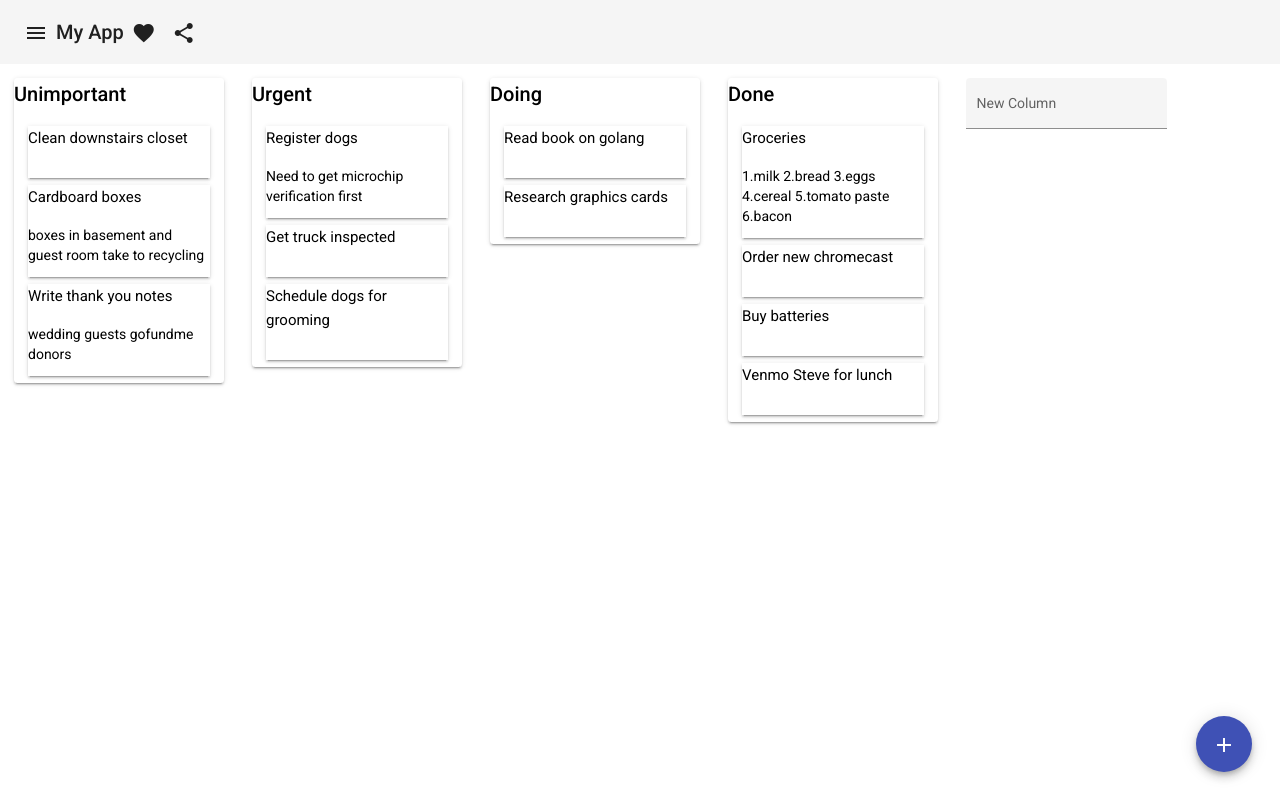
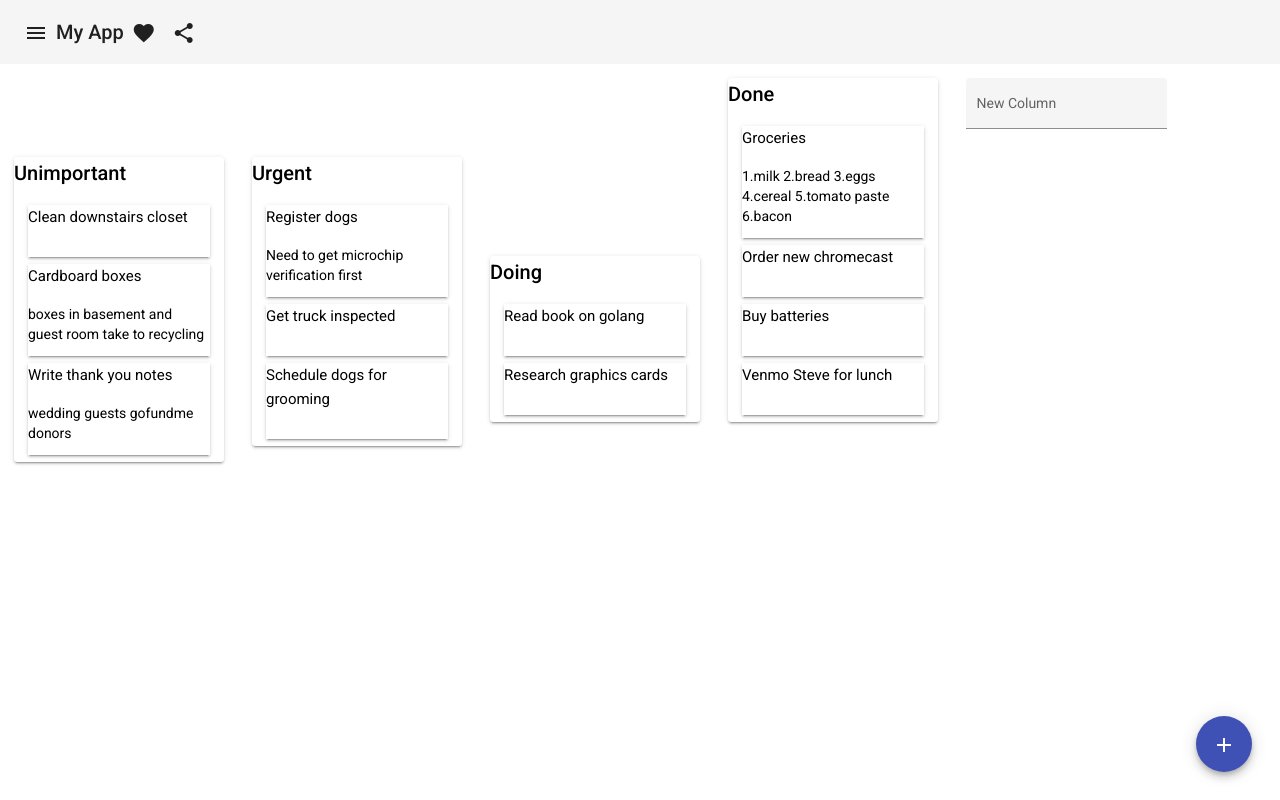
Before and after one commit to tysmithnet/learn-angular-dropndrop, an Angular app in the folder todoapp/: page / in a window 1280 px wide. Built offline with nearby package versions, Linux system fonts and the light colour scheme.

Commit message:
Get card to move in and between lists

```diff
--- a/todoapp/src/app/app.component.css
+++ b/todoapp/src/app/app.component.css
@@ -6,8 +6,13 @@
 
 .column-container {
     display: flex;
+    align-items: flex-start;
     min-width: 1vw;
     min-height: 20em;
+}
+
+.column-list-group {
+    display: inline-block;
 }
 
 .column {
@@ -23,6 +28,7 @@
     margin: .5em 1em;
     display: flex;
     flex-direction: column;
+    background-color: white;
 }
 
 .card-action-button {
--- a/todoapp/src/app/app.component.html
+++ b/todoapp/src/app/app.component.html
@@ -1,38 +1,73 @@
 <mat-toolbar>
-  <button [matMenuTriggerFor]="menu" mat-icon-button class="example-icon" aria-label="Example icon-button with menu icon">
+  <button
+    [matMenuTriggerFor]="menu"
+    mat-icon-button
+    class="example-icon"
+    aria-label="Example icon-button with menu icon"
+  >
     <mat-icon>menu</mat-icon>
   </button>
   <span>My App</span>
   <span class="example-spacer"></span>
-  <button mat-icon-button class="example-icon favorite-icon" aria-label="Example icon-button with heart icon">
+  <button
+    mat-icon-button
+    class="example-icon favorite-icon"
+    aria-label="Example icon-button with heart icon"
+  >
     <mat-icon>favorite</mat-icon>
   </button>
-  <button mat-icon-button class="example-icon" aria-label="Example icon-button with share icon">
+  <button
+    mat-icon-button
+    class="example-icon"
+    aria-label="Example icon-button with share icon"
+  >
     <mat-icon>share</mat-icon>
   </button>
   <mat-menu #menu="matMenu">
-    <button *ngFor="let board of boards; let i = index" mat-menu-item (click)="selectBoard(board)">{{board.title}}</button>
+    <button
+      *ngFor="let board of boards; let i = index"
+      mat-menu-item
+      (click)="selectBoard(board)"
+    >
+      {{ board.title }}
+    </button>
   </mat-menu>
 </mat-toolbar>
 
-<div class="column-container">
-  <div *ngFor="let column of selectedBoard?.columns" class="column mat-elevation-z2">
-    <h2>{{column.title}}</h2>
-    <div class="card mat-elevation-z2" *ngFor="let card of column?.cards">
-      <h4>{{card.title}}</h4>
-      <p>{{card.description}}</p>
-      <div class="card-action-container">
+<div class="column-container" cdkDropList>
+  <div cdkDropListGroup class="column-list-group">
+    <div
+      *ngFor="let column of selectedBoard?.columns"
+      class="column mat-elevation-z2"
+      cdkDrag
+    >
+      <h2>{{ column.title }}</h2>
+      <div cdkDropList [cdkDropListData]="column?.cards">
+        <div
+          class="card mat-elevation-z2"
+          *ngFor="let card of column?.cards"
+          cdkDrag
+        >
+          <h4>{{ card.title }}</h4>
+          <p>{{ card.description }}</p>
+          <div class="card-action-container"></div>
+        </div>
       </div>
     </div>
   </div>
   <div class="column">
     <mat-form-field appearance="fill">
       <mat-label>New Column</mat-label>
-      <input matInput placeholder="Placeholder" [(ngModel)]="newColumnText">
+      <input matInput placeholder="Placeholder" [(ngModel)]="newColumnText" />
     </mat-form-field>
   </div>
 </div>
 
-<button class="add-column-button" mat-fab color="primary" aria-label="Add a column">
+<button
+  class="add-column-button"
+  mat-fab
+  color="primary"
+  aria-label="Add a column"
+>
   <mat-icon>add</mat-icon>
 </button>
--- a/todoapp/src/app/app.component.ts
+++ b/todoapp/src/app/app.component.ts
@@ -10,13 +10,14 @@ export class AppComponent implements OnInit{
 
   title = 'todoapp';
   boards: Board[] = DUMMY_BOARDS;
-  selectedBoard: Board | undefined = DUMMY_BOARDS[0];
+  selectedBoard: Board | undefined;
   newColumnText: string | undefined;
   selectBoard(board: Board | undefined) {
     this.selectedBoard = board;
   }
   ngOnInit(): void {
     // get boards
+    this.selectBoard(DUMMY_BOARDS[0])
   }
   drop(event: CdkDragDrop<string[]>) {
     if (event.previousContainer === event.container) {
--- a/todoapp/src/app/model.ts
+++ b/todoapp/src/app/model.ts
@@ -1,15 +1,18 @@
 export interface Board {
+    id: number | undefined;
     title: string;
     columns: Column[];
 }
 
 export interface Column {
+    id: number | undefined;
     title: string;
     sortOrder: number;
     cards: Card[];
 }
 
 export interface Card {
+    id: number | undefined;
     title: string;
     sortOrder: number;
     description?: string;
@@ -18,80 +21,97 @@ export interface Card {
 export const DUMMY_BOARDS: Board[] = [
     {
         title: "Personal",
+        id: 1,
         columns: [
             {
                 title: "Unimportant",
+                id: 1,
                 sortOrder: 0,
                 cards: [
                     {
                         title: "Clean downstairs closet",
                         sortOrder: 0,
+                        id: 1,
                     },
                     {
                         title: "Cardboard boxes",
                         sortOrder: 1,
-                        description: "boxes in basement and guest room\ntake to recycling"
+                        description: "boxes in basement and guest room\ntake to recycling",
+                        id: 2
                     },
                     {
                         title: "Write thank you notes",
                         sortOrder: 2,
-                        description: "wedding guests\ngofundme donors"
+                        description: "wedding guests\ngofundme donors",
+                        id: 3
                     }
                 ]
             },
             {
                 title: "Urgent",
                 sortOrder: 1,
+                id: 2,
                 cards: [
                     {
                         title: "Register dogs",
                         sortOrder: 0,
-                        description: "Need to get microchip verification first"
+                        description: "Need to get microchip verification first",
+                        id: 4,
                     },
                     {
                         title: "Get truck inspected",
                         sortOrder: 1,
+                        id: 5,
                     },
                     {
                         title: "Schedule dogs for grooming",
-                        sortOrder: 2
+                        sortOrder: 2,
+                        id: 6
                     }
                 ]
             },
             {
                 title: "Doing",
                 sortOrder: 2,
+                id: 3,
                 cards: [
                     {
                         title: "Read book on golang",
                         sortOrder: 0,
+                        id: 7,
                     },
                     {
                         title: "Research graphics cards",
                         sortOrder: 1,
+                        id: 8
                     },
                 ]
             },
             {
                 title: "Done",
                 sortOrder: 3,
+                id: 4,
                 cards: [
                     {
                         title: "Groceries",
                         sortOrder: 0,
-                        description: `1.milk\n2.bread\n3.eggs\n4.cereal\n5.tomato paste\n6.bacon`
+                        description: `1.milk\n2.bread\n3.eggs\n4.cereal\n5.tomato paste\n6.bacon`,
+                        id: 9,
                     },
                     {
                         title: "Order new chromecast",
-                        sortOrder: 1
+                        sortOrder: 1,
+                        id: 10,
                     },
                     {
                         title: "Buy batteries",
-                        sortOrder: 2
+                        sortOrder: 2,
+                        id: 11,
                     },
                     {
                         title: "Venmo Steve for lunch",
-                        sortOrder: 3
+                        sortOrder: 3,
+                        id: 12,
                     },
                 ]
             }
@@ -99,56 +119,68 @@ export const DUMMY_BOARDS: Board[] = [
     },
     {
         title: "Work",
+        id: 2,
         columns: [
             {
                 title: "Backlog",
                 sortOrder: 0,
+                id: 5,
                 cards: [
                     {
                         title: "Refactor authentication middleware",
                         sortOrder: 0,
+                        id: 13
                     },
                     {
                         title: "Submit request for internet reimbursement",
                         sortOrder: 1,
-                        description: "Need to get receipts from Xfinity"
+                        description: "Need to get receipts from Xfinity",
+                        id: 14
                     },
                 ]
             },
             {
                 title: "In Progress",
                 sortOrder: 1,
+                id: 6,
                 cards: [
                     {
                         title: "Update wiki",
                         sortOrder: 0,
-                        description: "need tutorial and better explanations"
+                        description: "need tutorial and better explanations",
+                        id: 15,
                     },
                     {
                         title: "Submit expense report",
                         sortOrder: 1,
+                        id: 16
                     },
                 ]
             },
             {
                 title: "Done",
                 sortOrder: 2,
+                id: 7,
                 cards: [
                     {
                         title: "Review team pull requests",
-                        sortOrder: 0
+                        sortOrder: 0,
+                        id: 17
                     },
                     {
                         title: "Review resume for new candidate",
-                        sortOrder: 1
+                        sortOrder: 1,
+                        id: 18
                     },
                     {
                         title: "Follow up with Susan",
-                        sortOrder: 2
+                        sortOrder: 2,
+                        id: 19
                     },
                     {
                         title: "Follow up with IT",
-                        sortOrder: 3
+                        sortOrder: 3,
+                        id: 20
                     },
                 ]
             }
```
